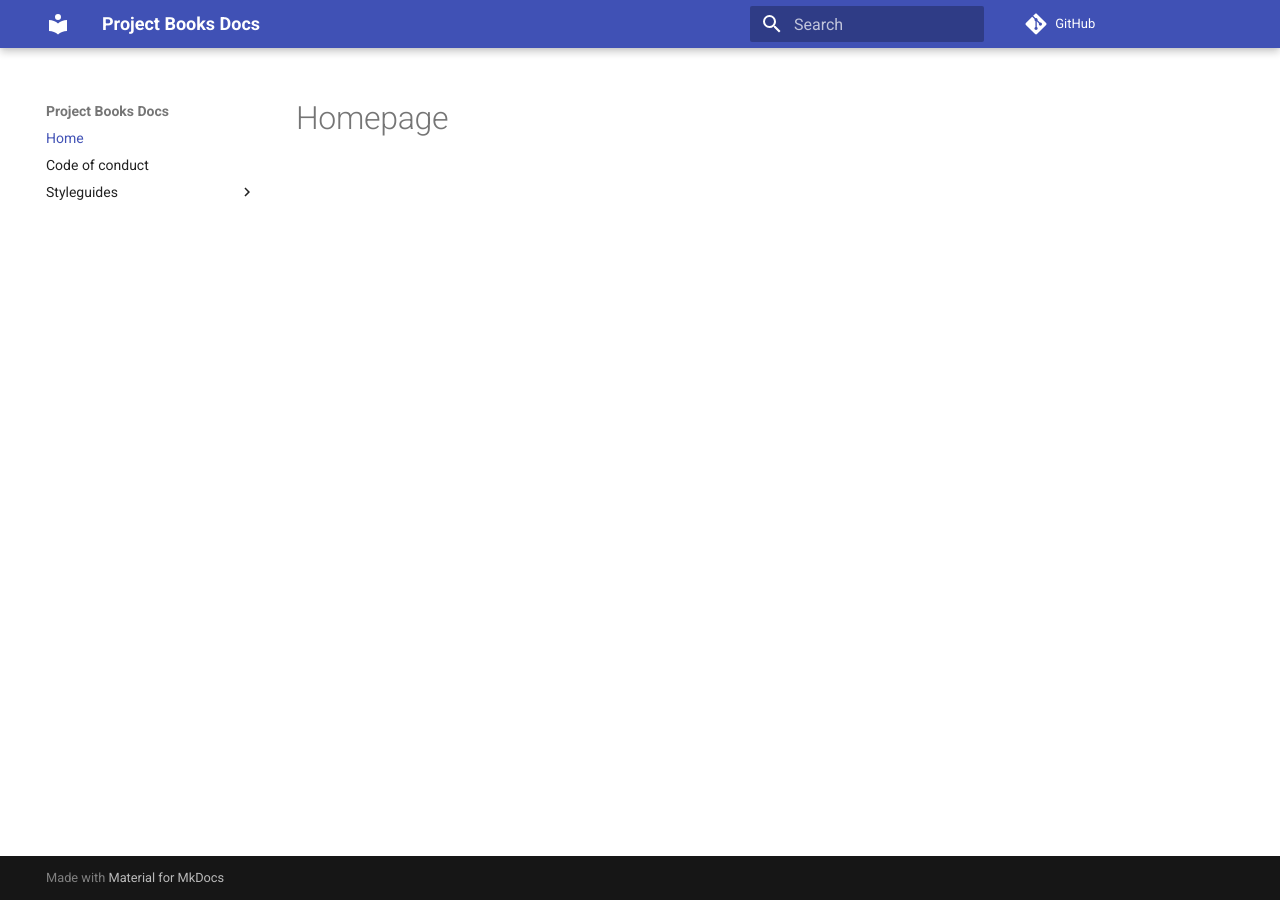
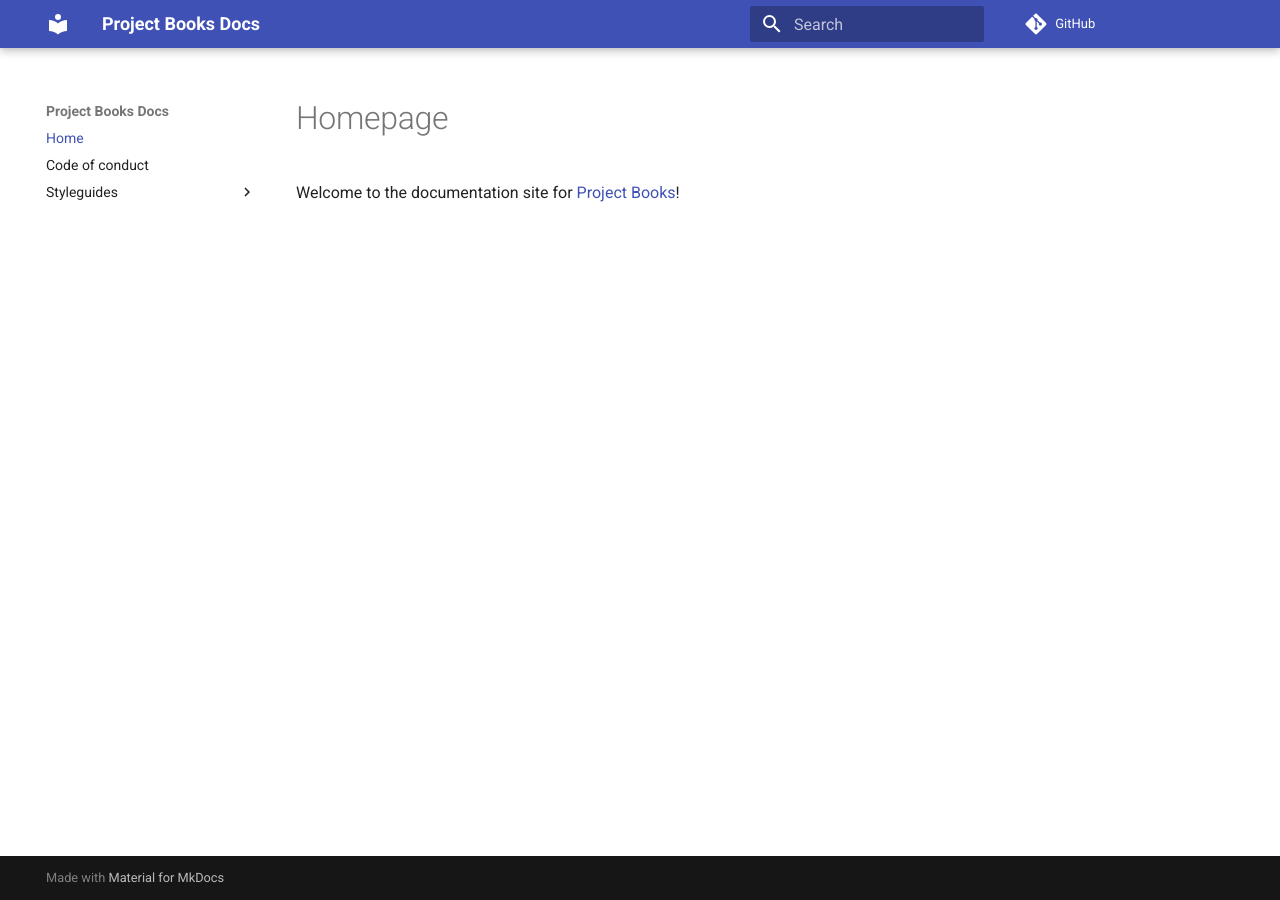
Before and after one commit to Project-Books/project-books.github.io, an MkDocs documentation site: the page built from docs/index.md, in a window 1280 px wide. Built offline with MkDocs 1.6.1 and Material for MkDocs 9.7.7, drawn with Linux system fonts in a browser that asks for light colours.

Commit message:
Add content to homepage

```diff
--- a/docs/index.md
+++ b/docs/index.md
@@ -1 +1,3 @@
 #Homepage
+
+Welcome to the documentation site for [Project Books](https://github.com/Project-Books)!
```
